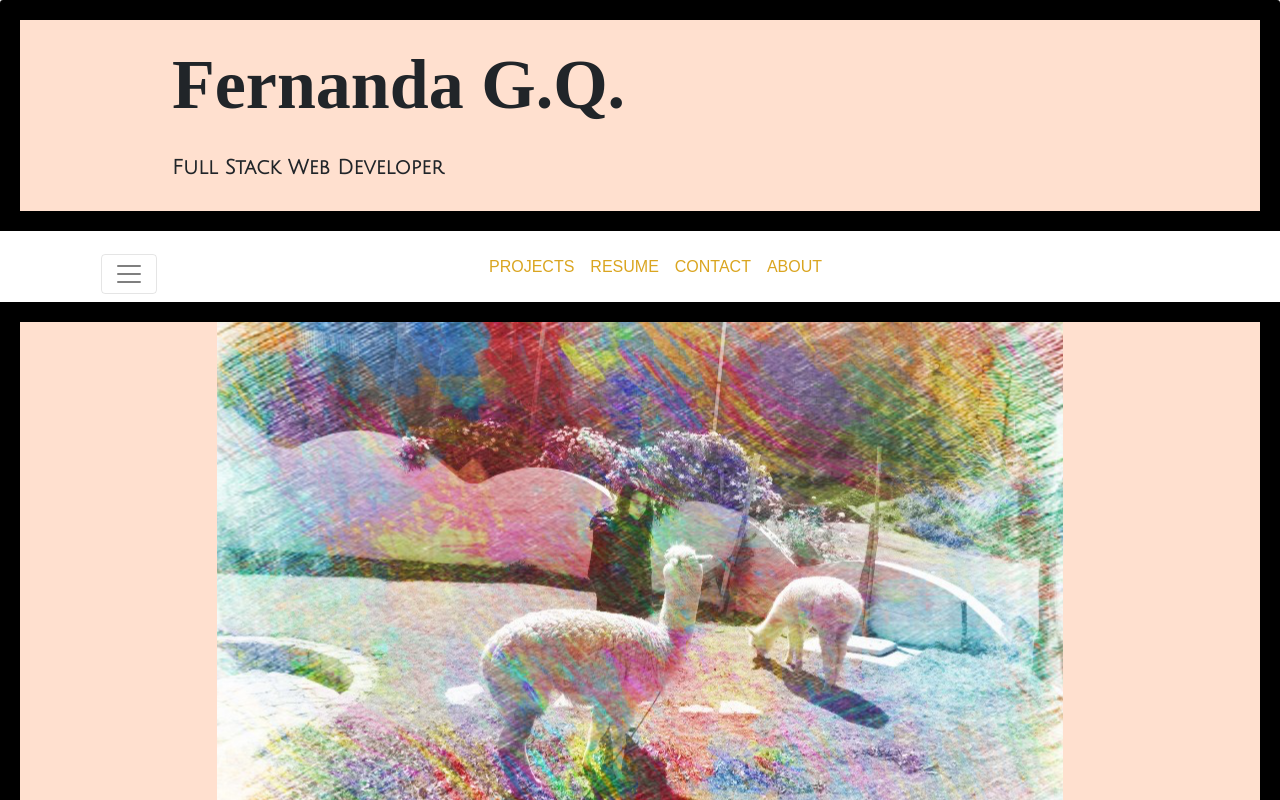
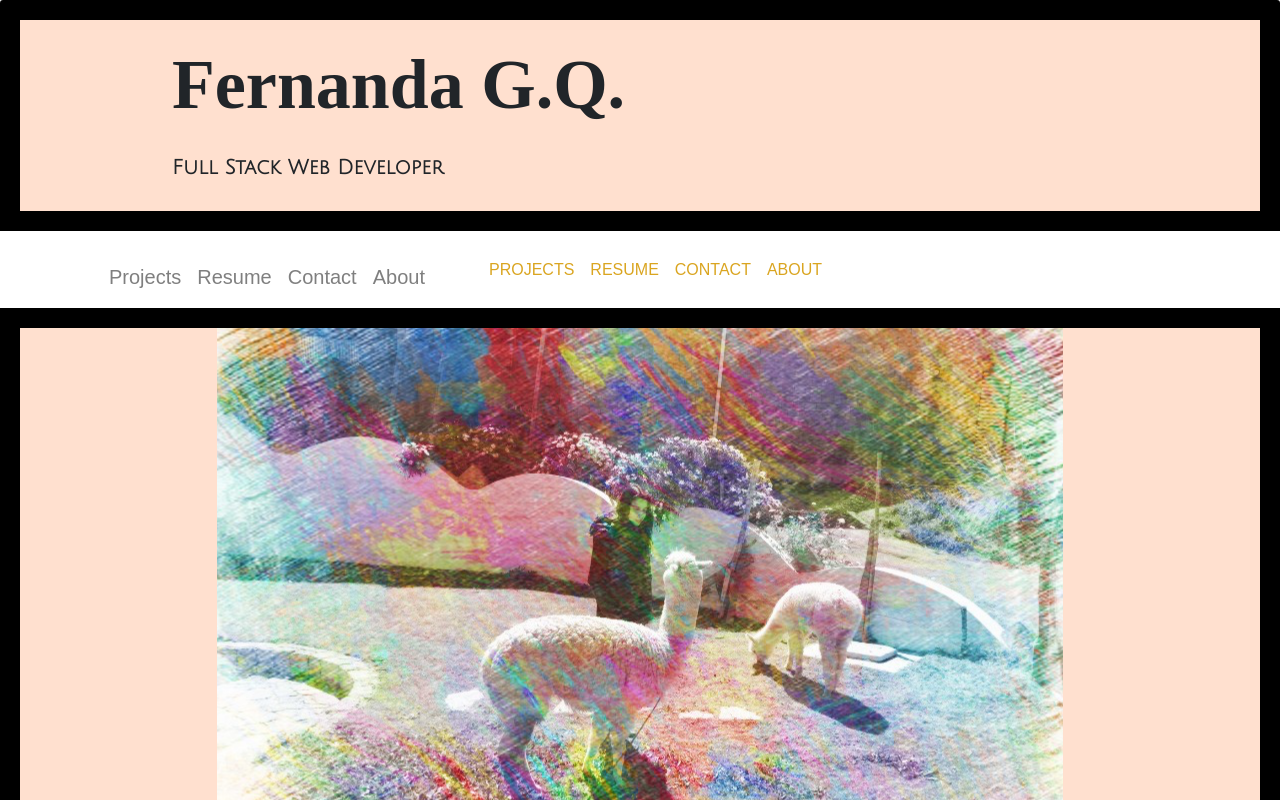
Before and after one commit to fernandagq/fergq, a React (Create React App) app: page / in a window 1280 px wide. Shown: the top 800 px of the page. Built offline with nearby package versions, Linux system fonts and the light colour scheme; a web font is replaced by a local one.

Commit message:
navbar toggler changed to open only on sm screen

```diff
--- a/src/components/AboutNav/index.js
+++ b/src/components/AboutNav/index.js
@@ -26,7 +26,7 @@ class NavBar extends Component {
         <div className="container">
   <div className="row">
     <div id="extraNav" className="col-md-2">
-    <Navbar color="faded" light>
+    <Navbar color="faded" light expand="sm">
           <NavbarToggler onClick={this.toggleNavbar} className="mr-2" />
           <Collapse isOpen={!this.state.collapsed} navbar>
             <Nav navbar>
--- a/src/components/ContactNav/index.js
+++ b/src/components/ContactNav/index.js
@@ -26,7 +26,7 @@ class NavBar extends Component {
         <div className="container">
   <div className="row">
     <div id="extraNav" className="col-md-2">
-    <Navbar color="faded" light>
+    <Navbar color="faded" light expand="sm">
           <NavbarToggler onClick={this.toggleNavbar} className="mr-2" />
           <Collapse isOpen={!this.state.collapsed} navbar>
             <Nav navbar>
--- a/src/components/Nav/index.js
+++ b/src/components/Nav/index.js
@@ -26,7 +26,7 @@ class NavBar extends Component {
         <div className="container">
   <div className="row">
     <div id="extraNav" className="col-md-4">
-    <Navbar color="faded" light>
+    <Navbar color="faded" light expand="sm">
           <NavbarToggler onClick={this.toggleNavbar} className="mr-2" />
           <Collapse isOpen={!this.state.collapsed} navbar>
             <Nav navbar>
--- a/src/components/ProjectNav/index.js
+++ b/src/components/ProjectNav/index.js
@@ -26,7 +26,7 @@ class NavBar extends Component {
         <div className="container">
   <div className="row">
     <div id="extraNav" className="col-md-2">
-    <Navbar color="faded" light>
+    <Navbar color="faded" light expand="sm">
           <NavbarToggler onClick={this.toggleNavbar} className="mr-2" />
           <Collapse isOpen={!this.state.collapsed} navbar>
             <Nav navbar>
```
